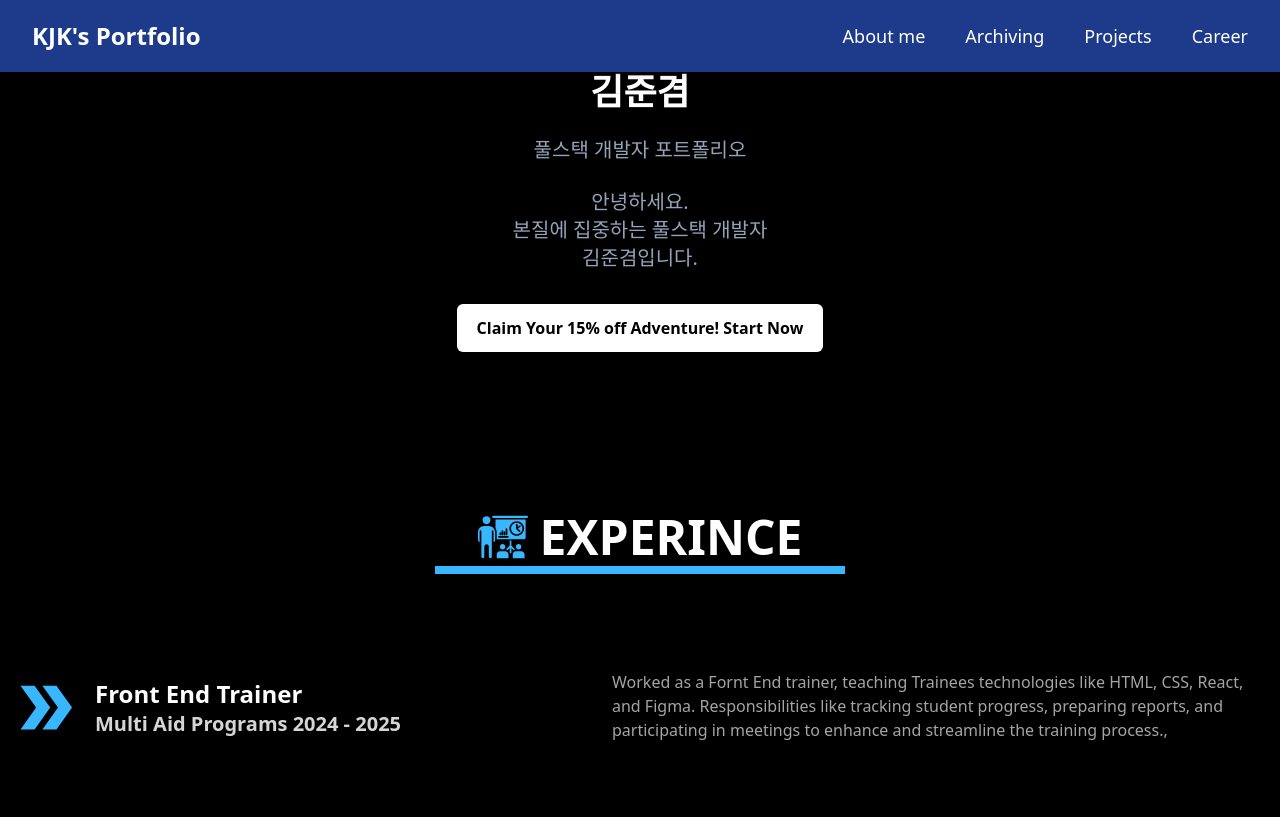
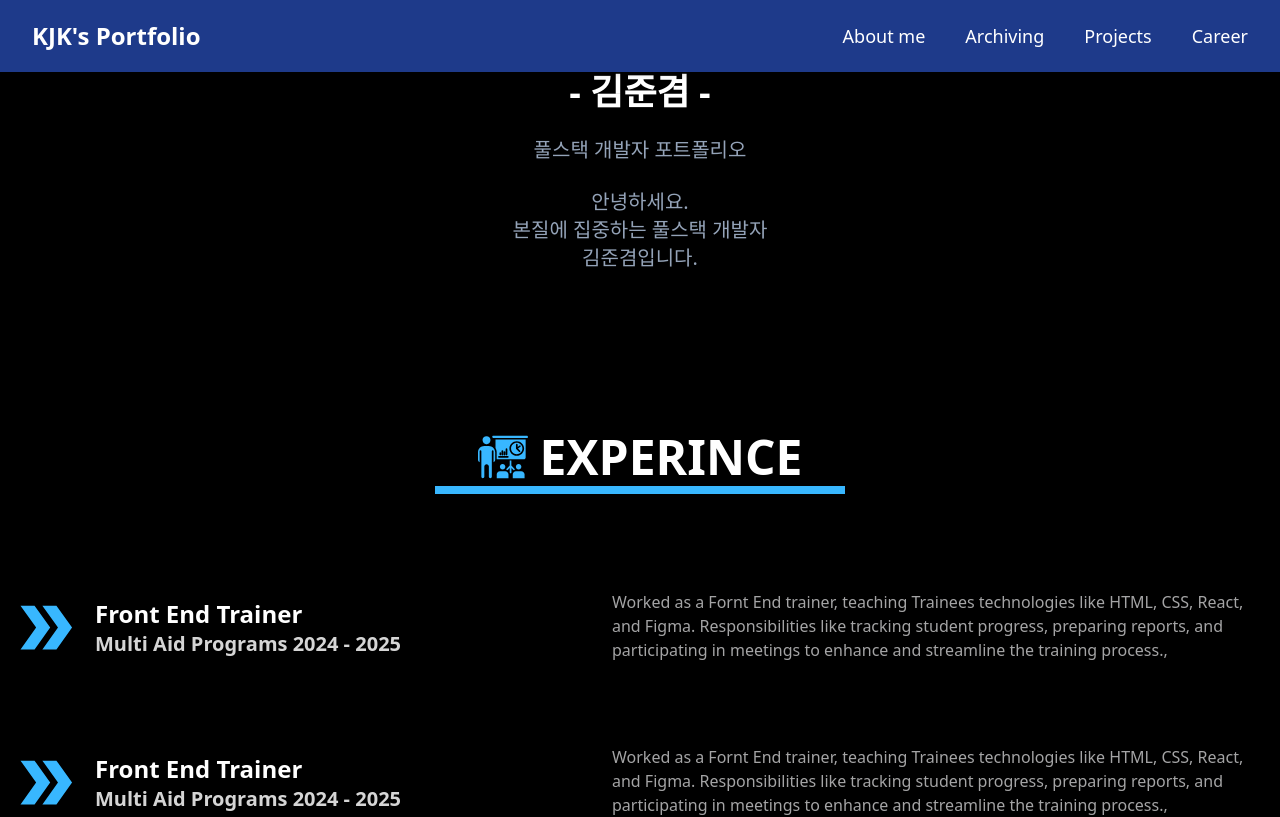
Before and after one commit to GitHubKimJunGyeom/myPortFolio-nuxt, a Nuxt app in the folder kjk-portfolio/: page / in a window 1280 px wide. Shown: the top 817 px of the page. Built offline with nearby package versions, Linux system fonts and the light colour scheme.

Commit message:
introduce not nessery delete

```diff
--- a/kjk-portfolio/components/Introduce.vue
+++ b/kjk-portfolio/components/Introduce.vue
@@ -1,15 +1,13 @@
 <template>
     <section class="bg-black overflow-visible">
         <div class="text-white items-center text-center flex flex-col">
-            <h2 class="font-bold text-2xl lg:text-4xl">김준겸</h2>
+            <h2 class="font-bold text-2xl lg:text-4xl"> - 김준겸 - </h2>
                 <p class="mx-auto mt-6 max-w-xl text-lg md:text-xl leading-8 text-slate-400">
                     풀스택 개발자 포트폴리오
                 </p>
                 <p class="mx-auto mt-6 max-w-xl text-lg md:text-xl leading-8 text-slate-400">
                     안녕하세요. <br>본질에 집중하는 풀스택 개발자 <br>김준겸입니다.
                 </p>
-            <a class="mt-8 rounded-md bg-white px-5 py-2.5 text-base font-semibold leading-7 text-black hover:bg-gray-200 transition focus:outline-none focus:ring focus:border-blue-300"
-            href="#">Claim Your 15% off Adventure! Start Now</a>
         </div>
-</section>
+    </section>
 </template>
```
